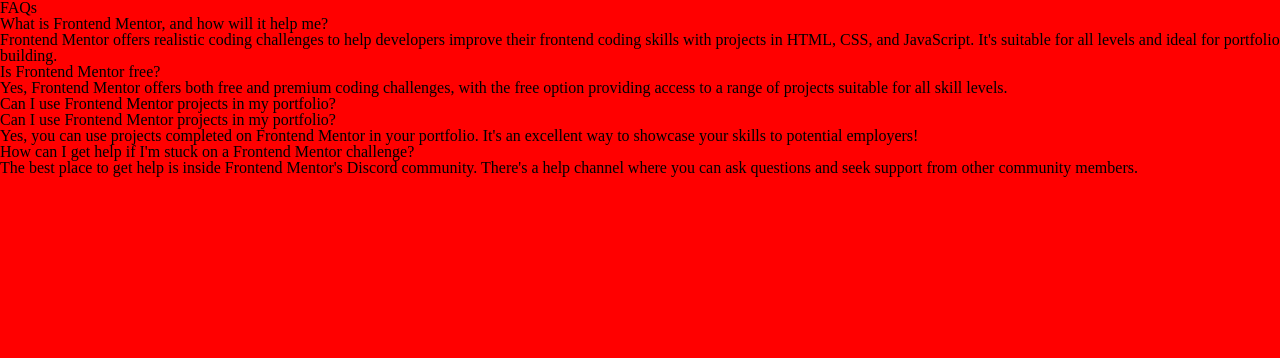
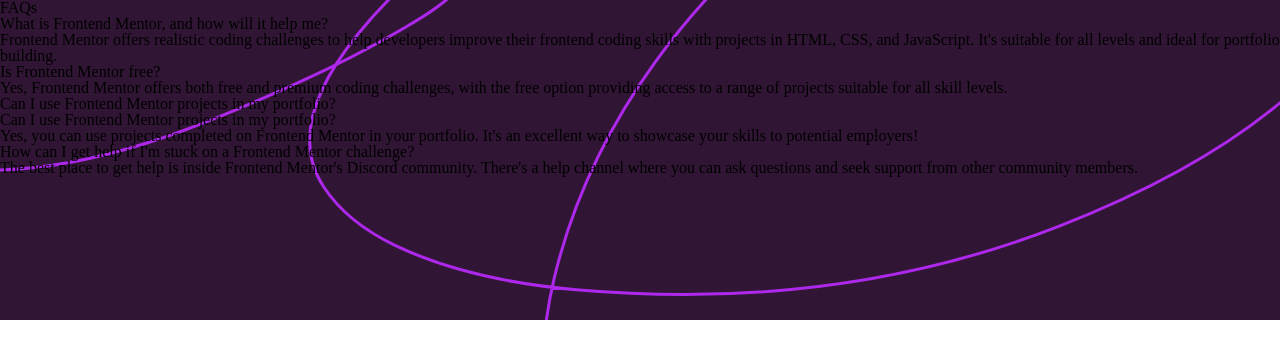
Before and after one commit to Anshuman56/faqFrontendMentor, a plain HTML site: page index.html in a window 1280 px wide. Drawn offline with Linux system fonts and the light colour scheme.

Commit message:
add the background -image in css

```diff
--- a/style.css
+++ b/style.css
@@ -1,3 +1,4 @@
 body {
-  background-color: red;
+  background-image: url(assets/images/background-pattern-desktop.svg);
+  background-repeat: no-repeat;
 }
```
